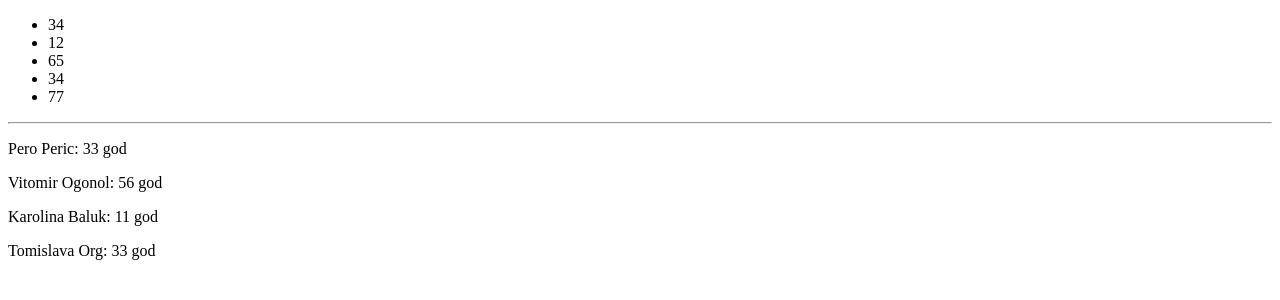
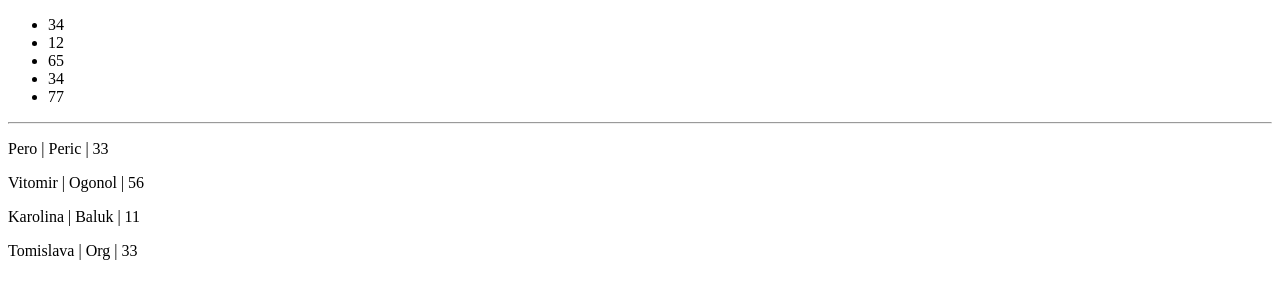
Before and after one commit to Valentino2109/Algebra_grupa3--React, a React (Create React App) app in the folder React/React/Predavanja/pred3/test-app/: page / in a window 1280 px wide. Shown: the top 300 px of the page. Built offline with nearby package versions, Linux system fonts and the light colour scheme.

Commit message:
korisnici part2

```diff
--- a/React/React/Predavanja/pred3/test-app/src/List/Osoba.js
+++ b/React/React/Predavanja/pred3/test-app/src/List/Osoba.js
@@ -0,0 +1,9 @@
+// { ime: `Pero`, prezime: `Peric`, godine: 33 },
+
+export default function Osoba({ osoba }) {
+  return (
+    <p>
+      {osoba.ime} | {osoba.prezime} | {osoba.godine}
+    </p>
+  );
+}
--- a/React/React/Predavanja/pred3/test-app/src/List/OsobeList.js
+++ b/React/React/Predavanja/pred3/test-app/src/List/OsobeList.js
@@ -1,19 +1,18 @@
+import { useState } from "react";
+import Osoba from "./Osoba";
+
 export default function OsobeList() {
-  const korisnici = [
+  const [korisnici, setKorisnici] = useState([
     { ime: `Pero`, prezime: `Peric`, godine: 33 },
     { ime: `Vitomir`, prezime: `Ogonol`, godine: 56 },
     { ime: `Karolina`, prezime: `Baluk`, godine: 11 },
     { ime: `Tomislava`, prezime: `Org`, godine: 33 },
-  ];
+  ]);
 
   return (
     <div>
-      {korisnici.map((k, i) => {
-        return (
-          <p key={i}>
-            {k.ime} {k.prezime}: {k.godine} god
-          </p>
-        );
+      {korisnici.map((korisnik, index) => {
+        return <Osoba key={index} osoba={korisnik} />;
       })}
     </div>
   );
```
